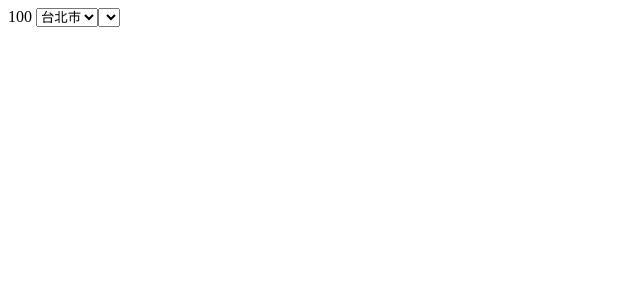
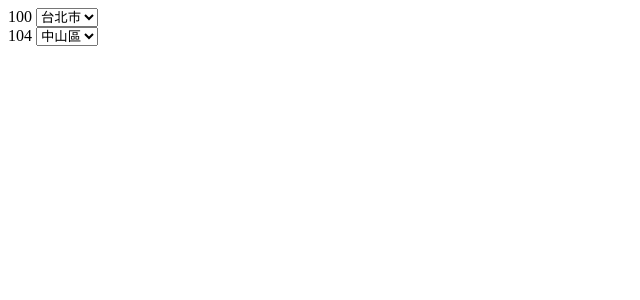
Before and after one commit to cristinaTsai/20200926001, a Vue app: page / in a window 1280 px wide. Shown: the top 300 px of the page, without its empty margins (0-640 px from the left). Built offline with nearby package versions, Linux system fonts and the light colour scheme.

Commit message:
add zip2

```diff
--- a/src/components/CityCafe.vue
+++ b/src/components/CityCafe.vue
@@ -1,13 +1,15 @@
 <template>
   <div>
-      {{cityCode}}
+    {{ cityCode }}
     <select v-model="cityCode">
       <option v-for="city in cities" :key="city.code" :value="city.code">
         {{ city.name }}
       </option>
     </select>
-     <select v-model="regionCode">
-       <option v-for="region in regions" :key="region.code" :value="region.code">
+    <br />
+    {{ regionCode }}
+    <select v-model="regionCode">
+      <option v-for="region in regions" :key="region.code" :value="region.code">
         {{ region.name }}
       </option>
     </select>
@@ -26,13 +28,23 @@ export default {
   data: () => ({
     zip,
     cityCode: 100,
+    regionCode: 0,
   }),
   computed: {
     cities() {
       return this.zip.cities;
     },
     regions() {
-      return [];
+      const city = this.cities.find((elm) => elm.code === this.cityCode);
+      return city.region;
+    },
+  },
+  watch: {
+    cityCode: {
+      handler() {
+        this.regionCode = this.regions[0].code;
+      },
+      immediate: true,
     },
   },
 };
```
